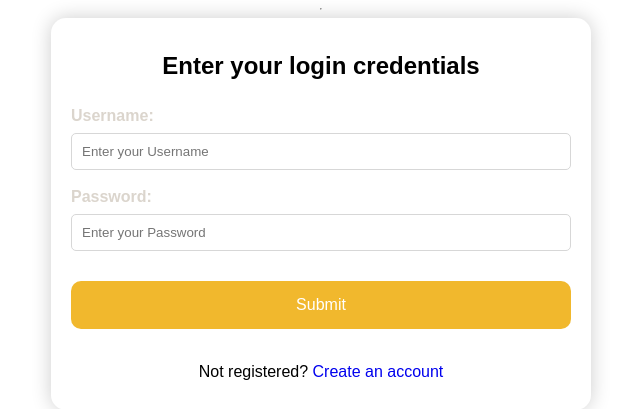
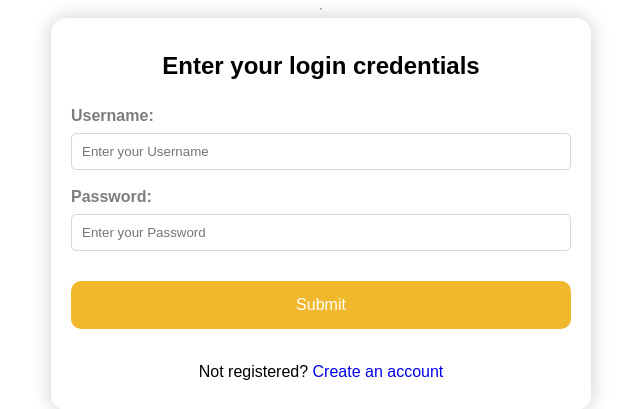
Before and after one commit to kyj0107/Mizzou-Marketplace, a Flask app: page /login/ in a window 1280 px wide. Shown: the part 200-609 px from the top of the page, without its empty margins (319-959 px from the left). Run offline with Flask 3, Linux system fonts and the light colour scheme.

Commit message:
editing design on login page and css

```diff
--- a/static/styles/login.css
+++ b/static/styles/login.css
@@ -30,7 +30,7 @@ label {
     margin-top: 10px;
     margin-bottom: 5px;
     text-align: left;
-    color: #DBD5CD;
+    color: #7d7d7d;
     font-weight: bold;
 }
 
```
